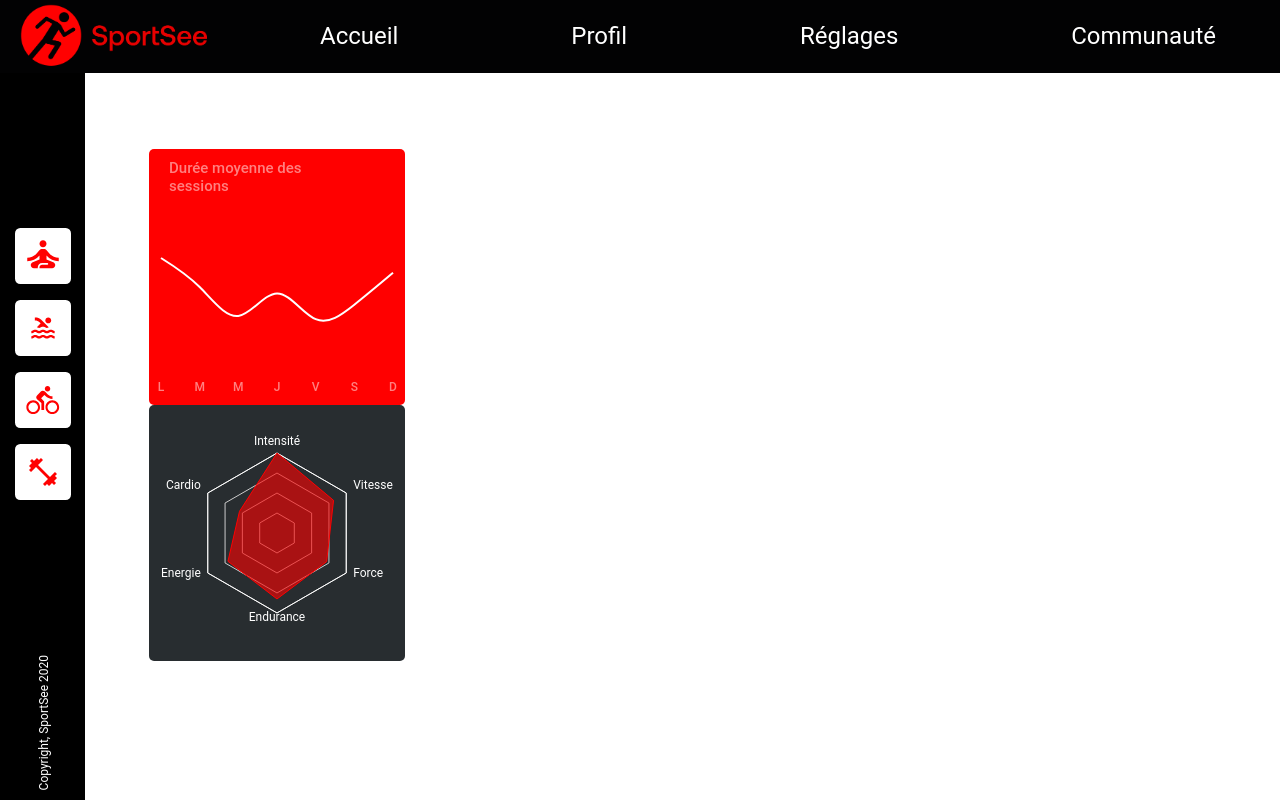
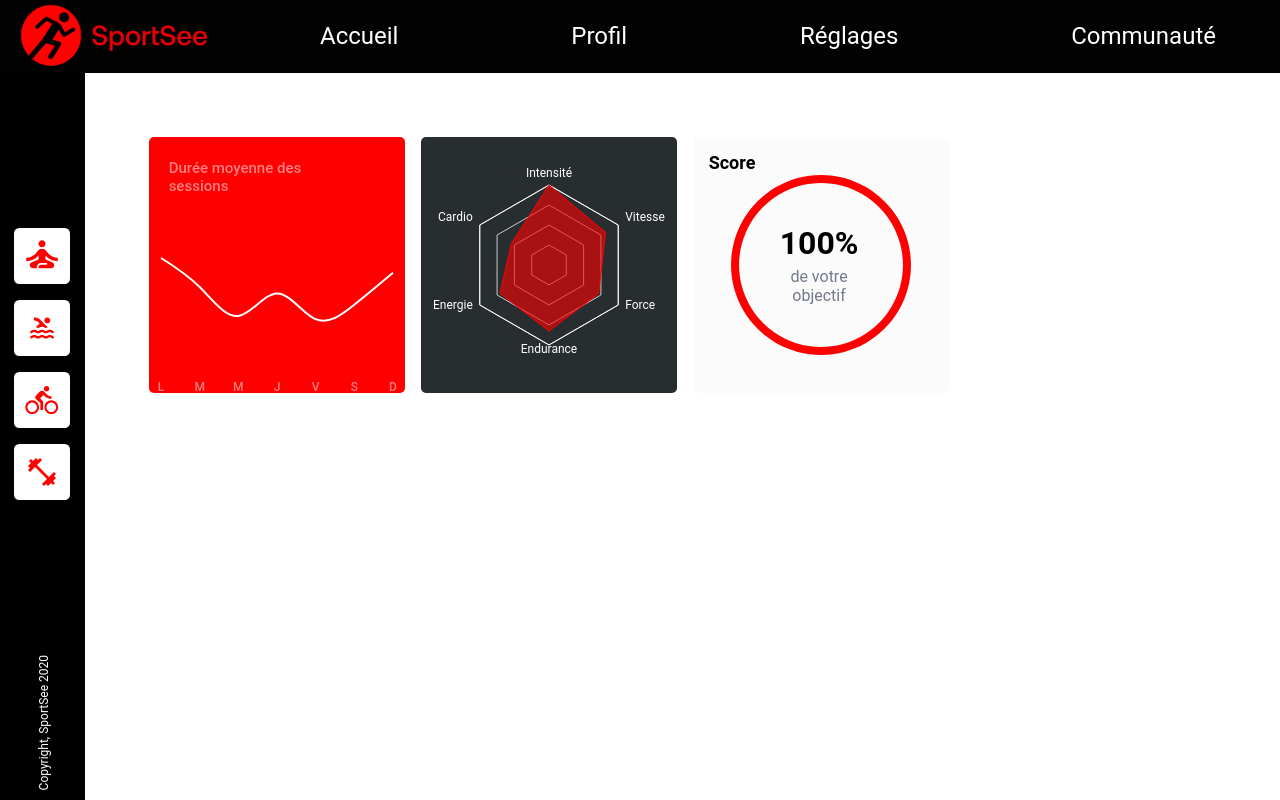
Before and after one commit to Deltyx/sportsee-app, a React (Create React App) app: page / in a window 1280 px wide. Built offline with nearby package versions, Linux system fonts and the light colour scheme.

Commit message:
Added RadialChart (Static)

```diff
--- a/src/components/dashboard/Dashboard.js
+++ b/src/components/dashboard/Dashboard.js
@@ -1,8 +1,9 @@
 import './Dashboard.scss';
 
 import Sidebar from '../sidebar/Sidebar.js';
-import Skills_Chart from '../radarchart/Skills_Chart.js';
-import Session_Duration_Chart from '../linechart/Session_Duration_Chart.js';
+import Skills_Chart from '../skills_chart/Skills_Chart.js';
+import Session_Duration_Chart from '../session_duration_chart/Session_Duration_Chart.js';
+import Score_Chart from '../score_chart/Score_Chart';
 
 
 export default function Dashboard() {
@@ -12,6 +13,7 @@ export default function Dashboard() {
       <div className='dashboard-charts-container'>
         <Session_Duration_Chart />
         <Skills_Chart />
+        <Score_Chart />
       </div>
     </section>
   );
--- a/src/components/dashboard/Dashboard.scss
+++ b/src/components/dashboard/Dashboard.scss
@@ -9,6 +9,9 @@
 
 .dashboard-charts-container {
     margin: 4rem;
+    display: grid;
+    grid-template-columns: repeat(4, 1fr);
+    gap: 1rem;
 }
 
 
--- /dev/null
+++ b/src/components/score_chart/Score_Chart.js
@@ -0,0 +1,52 @@
+import React, { PureComponent } from 'react';
+import { RadialBarChart, RadialBar, ResponsiveContainer } from 'recharts';
+
+import './Score_Chart.scss';
+
+const data = [
+  {
+    score: 31.47,
+    pv: 2400,
+    fill: '#FF0000',
+  },
+];
+
+const style = {
+  top: '50%',
+  right: 0,
+  transform: 'translate(0, -50%)',
+  lineHeight: '24px',
+};
+
+export default class Score_Chart extends PureComponent {
+
+  render() {
+    return (
+    <div className='Score_Chart-wrapper'>
+        <h2 className='Score_Chart-title'>Score</h2>
+        <ResponsiveContainer width="100%" height="100%">
+            <RadialBarChart
+                cx="50%"
+                cy="50%"
+                innerRadius="70%"
+                data={data}
+                startAngle={90}
+                endAngle={450}
+            >
+            <RadialBar
+                minAngle={15}
+                background
+                cornerRadius={25}
+                barSize={8}
+                dataKey="score"
+            />
+            </RadialBarChart>
+        </ResponsiveContainer>
+        <div className="Score_Chart-score-wrapper">
+            <p className="Score_Chart-score">100%</p>
+            <p className="Score_Chart-score-text">de votre<br/>objectif</p>
+        </div>
+    </div>
+    );
+  }
+}
--- /dev/null
+++ b/src/components/score_chart/Score_Chart.scss
@@ -0,0 +1,40 @@
+@import './../../style/theme.scss';
+
+.Score_Chart-wrapper {
+    position: relative;
+
+    height: 256px;
+    width: 256px;
+
+    background: $primary-background-color;
+
+    border-radius: 5px;
+}
+
+.Score_Chart-title {
+    position: absolute;
+    left: 1rem;
+    font-size: 18px;
+}
+
+.Score_Chart-score-wrapper {
+    display: flex;
+    flex-direction: column;
+
+    position: absolute;
+    z-index: 1;
+    top: 34%;
+    left: 34%;
+}
+
+.Score_Chart-score {
+    font-size: 32px;
+    font-weight: 700;
+    margin: 0;
+}
+
+.Score_Chart-score-text {
+    margin: 5px 0 0 0;
+    text-align: center;
+    color: #74798C;
+}
--- a/src/style/theme.scss
+++ b/src/style/theme.scss
@@ -1,4 +1,6 @@
 $primary-color: #ff0000;
+$primary-background-color: #FBFBFB;
+
 $text-font: 'Roboto', 'Helvetica Neue', sans-serif;
 
 
```
Also changed, not shown: src/components/session_duration_chart/Session_Duration_Chart.js (renamed from src/components/linechart/Session_Duration_Chart.js), src/components/session_duration_chart/Session_Duration_Chart.scss (renamed from src/components/linechart/Session_Duration_Chart.scss), src/components/skills_chart/Skills_Chart.js (renamed from src/components/radarchart/Skills_Chart.js), src/components/skills_chart/Skills_Chart.scss (renamed from src/components/radarchart/Skills_Chart.scss).
